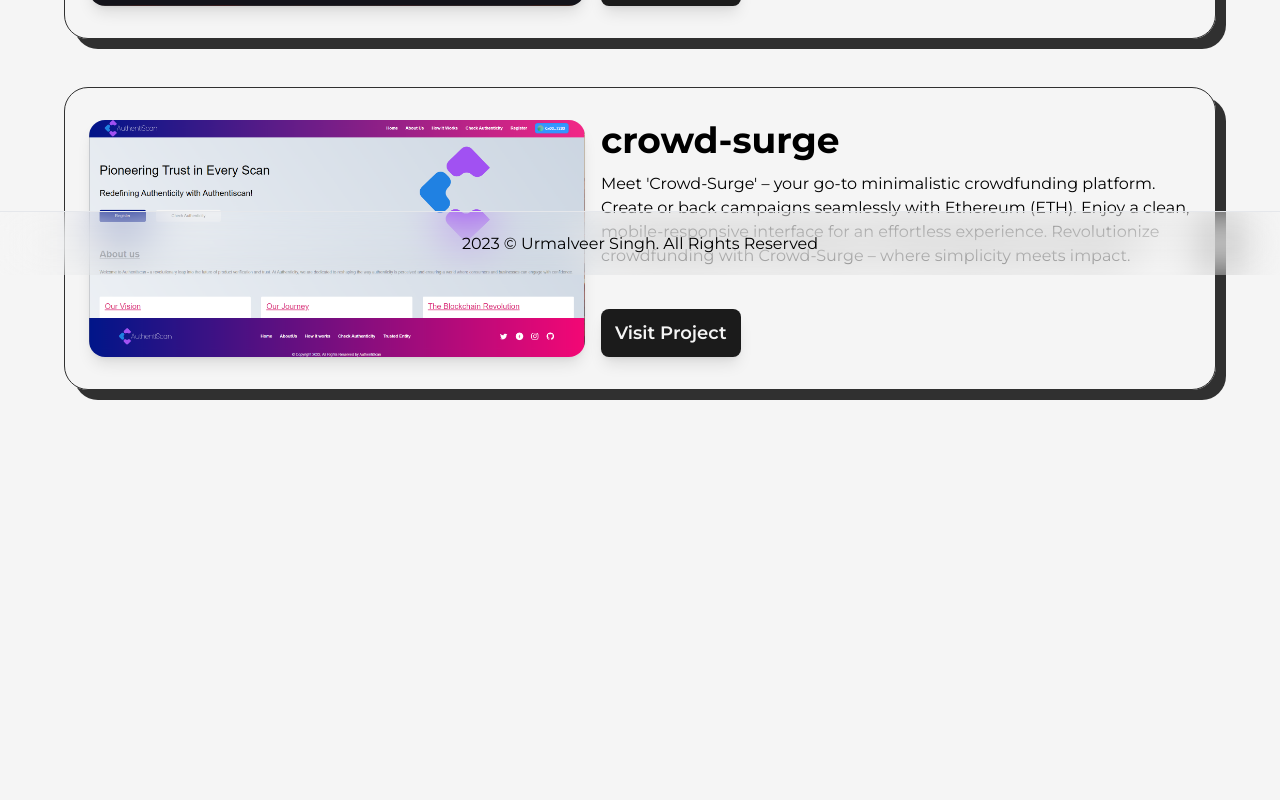
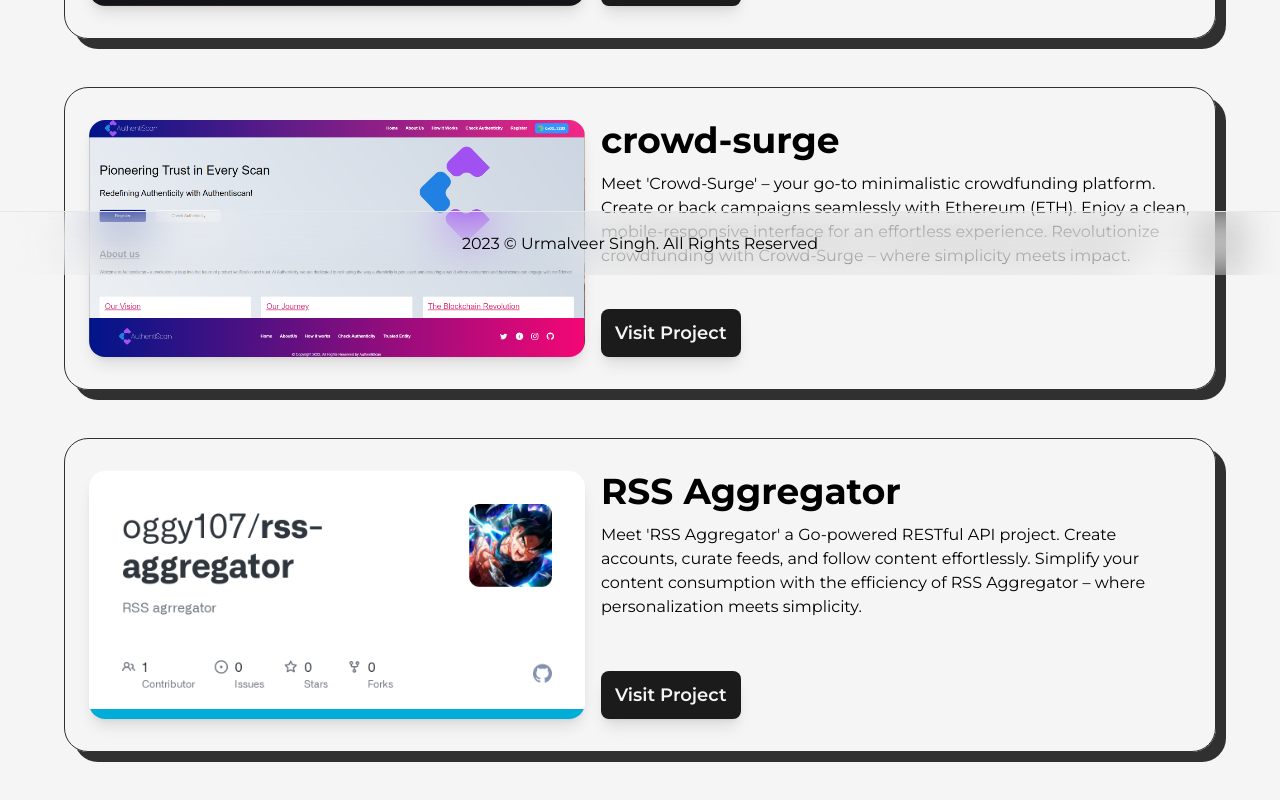
Before and after one commit to oggy107/portfolio, a Next.js app: page /project in a window 1280 px wide. Shown: the part 525-1325 px from the top of the page. Before the commit the page ends 1091 px from the top, so only its background shows below. Built offline with nearby package versions, Linux system fonts and the light colour scheme.

Commit message:
added: project

```diff
--- a/src/app/project/page.js
+++ b/src/app/project/page.js
@@ -4,6 +4,7 @@ import Link from "next/link";
 import AnimatedText from "../components/animatedText";
 import project_1 from "../../../public/images/projects/project_1.png";
 import project_2 from "../../../public/images/projects/project_2.png";
+import project_3 from "../../../public/images/projects/project_3.png";
 
 export default function Project() {
     return (
@@ -23,6 +24,12 @@ export default function Project() {
                     name="crowd-surge"
                     desc="Meet 'Crowd-Surge' – your go-to minimalistic crowdfunding platform. Create or back campaigns seamlessly with Ethereum (ETH). Enjoy a clean, mobile-responsive interface for an effortless experience. Revolutionize crowdfunding with Crowd-Surge – where simplicity meets impact."
                     link="https://github.com/oggy107/crowd-surge"
+                />
+                <SingleProject
+                    image={project_3}
+                    name="RSS Aggregator"
+                    desc="Meet 'RSS Aggregator' a Go-powered RESTful API project. Create accounts, curate feeds, and follow content effortlessly. Simplify your content consumption with the efficiency of RSS Aggregator – where personalization meets simplicity."
+                    link="https://github.com/oggy107/rss-aggregator"
                 />
             </section>
         </div>
```
